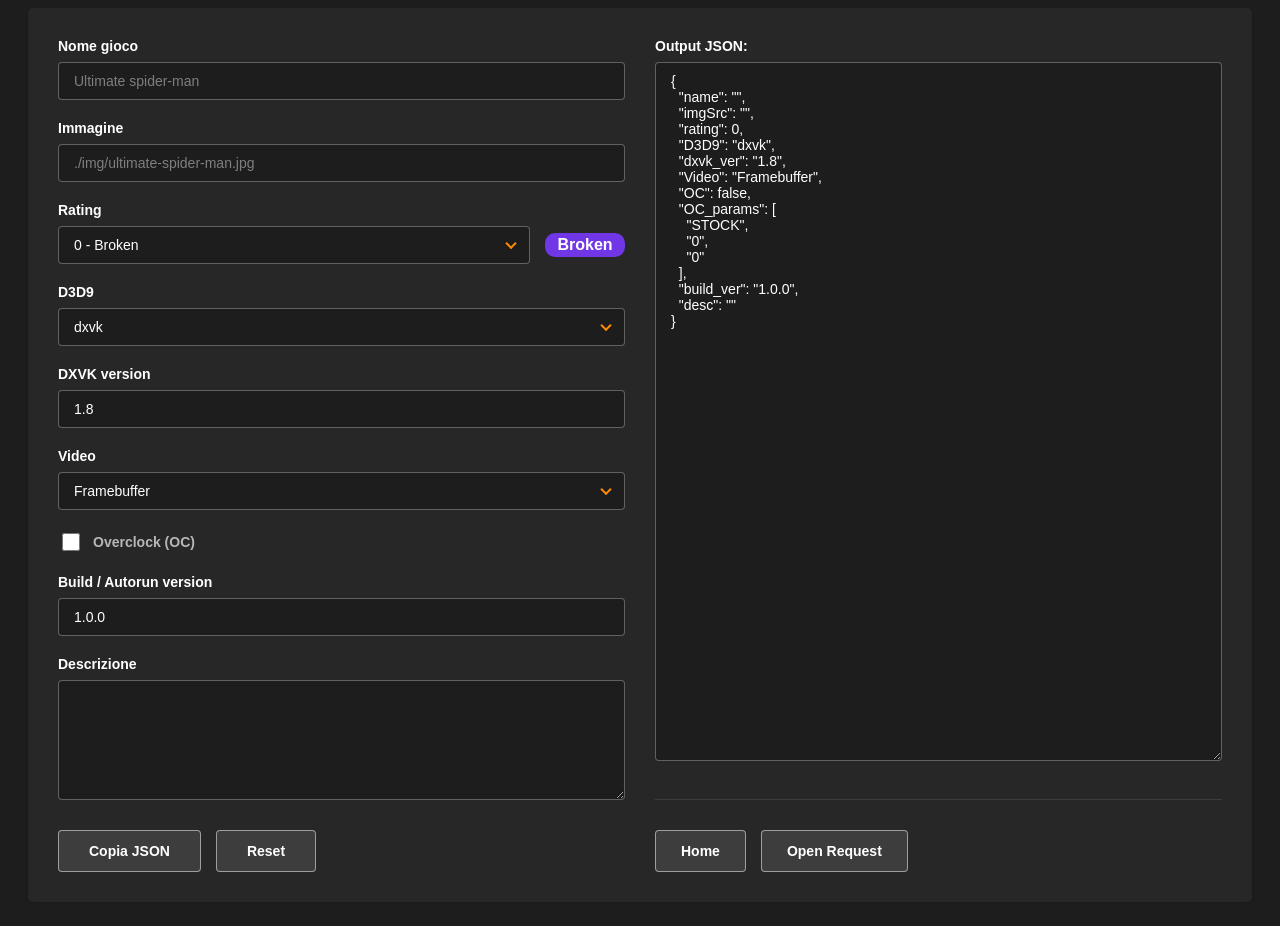
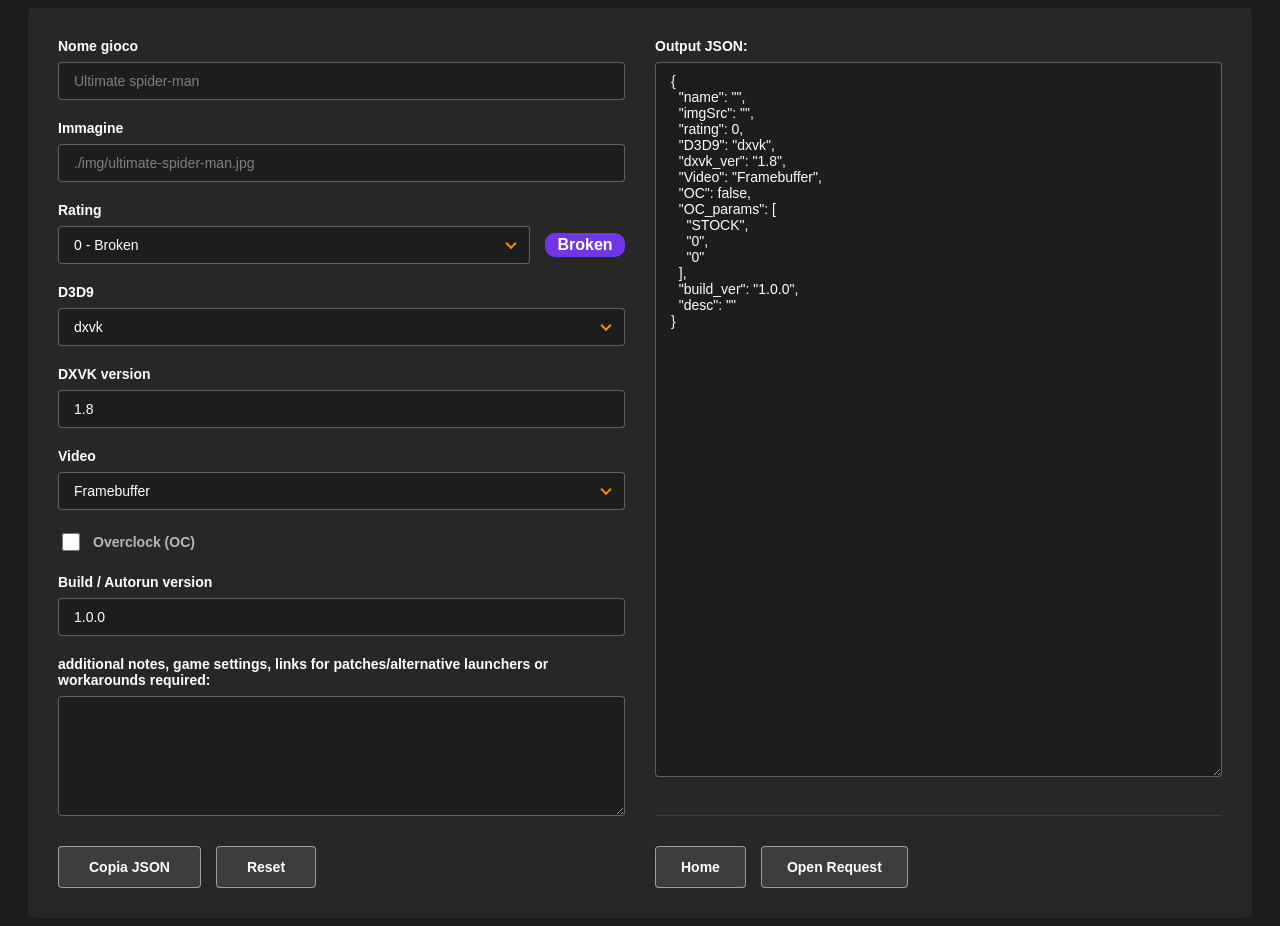
Before and after one commit to autorun-db/autorun-db, a React (Vite) app: page /#/form in a window 1280 px wide. Shown: the top 926 px of the page. Built offline with nearby package versions, Linux system fonts and the light colour scheme.

Commit message:
change description field

```diff
--- a/src/Form.jsx
+++ b/src/Form.jsx
@@ -214,7 +214,10 @@ export default function Form() {
               </div>
 
               <div className="form-group">
-                <label htmlFor="desc">Descrizione</label>
+                <label htmlFor="desc">
+                  additional notes, game settings, links for patches/alternative
+                  launchers or workarounds required:
+                </label>
                 <textarea
                   id="desc"
                   name="desc"
```
